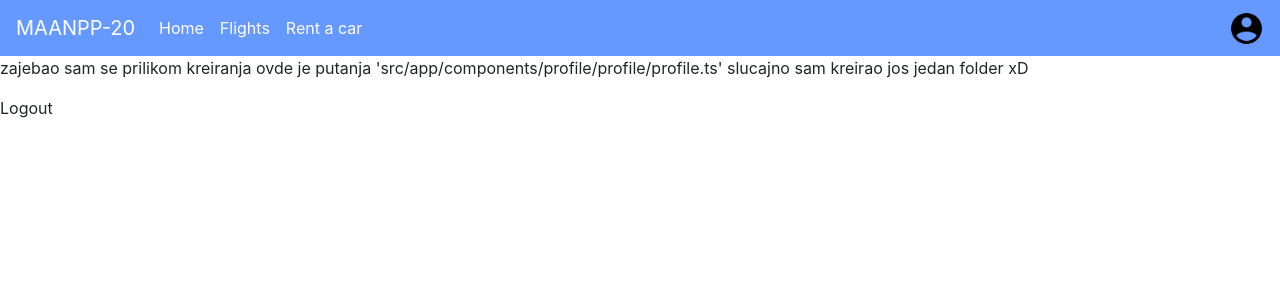
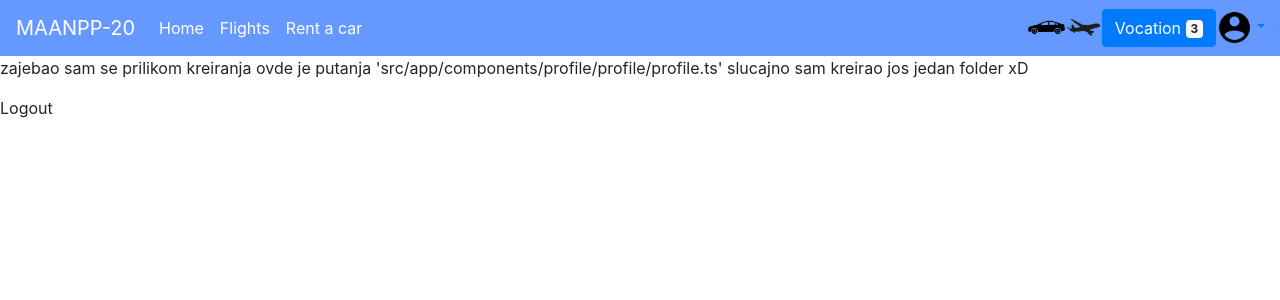
Before and after one commit to Andrej997/PuSGS-Project, an Angular app in the folder web2-Project/: page /profile in a window 1280 px wide. Shown: the top 300 px of the page. Built offline with nearby package versions, Linux system fonts and the light colour scheme; sample sign-in values are in the browser's storage.

Commit message:
Dodao sam samo dropdown koji se prikazuje samo registrovanim korisnicima i opcione button-e koji bi trebalo da vode na rent-a-car/flights servis

```diff
--- a/web2-Project/src/app/components/navbar/navbar.component.html
+++ b/web2-Project/src/app/components/navbar/navbar.component.html
@@ -22,13 +22,64 @@
                     *ngIf='!this.authenticationService.currentUserValue'>Login</a>
             </li>
             <li>
-
               <div class="input-group-prepend" *ngIf='this.authenticationService.currentUserValue'>
-                <a routerLink="/profile">
-                  <img src="\assets\img\user.png"
+                <a href="#"
+                   role="button"
+                   aria-haspopup="true"
+                   aria-expanded="false">
+                  <img src="\assets\img\car-icon-png.png"
+                       height="37"
+                       width="37" >
+                </a>
+                <a href="#"
+                   role="button"
+                   aria-haspopup="true"
+                   aria-expanded="false">
+                  <img src="\assets\img\airplane-icon.png"
+                       height="37"
+                       width="37" >
+                </a>
+                <button type="button" class="btn btn-primary">
+                  Vocation
+                  <span class="badge badge-light">3</span><!--ili mozda da bude slicica pa na nju da se zakaci ovaj badge koji bi predstavljao broj pozivnica, prepustam buraz tebi mastu na volju xD-->
+                  <span class="sr-only">unread messages</span>
+                </button>
+                <div class="dropdown show">
+                  <a class="dropdown-toggle"
+                     href="#"
+                     role="button"
+                     id="dropdownMenuLink"
+                     data-toggle="dropdown"
+                     aria-haspopup="true"
+                     aria-expanded="false">
+                    <img src="\assets\img\user.png"
                      height="37"
                      width="37" >
-                </a>
+                  </a>
+                  <div class="dropdown-menu dropdown-menu-right"
+                       aria-labelledby="dropdownMenuLink">
+                    <a class="dropdown-item"
+                       routerLink="/profile">My profile
+                    </a>
+                    <div class="dropdown-divider"></div>
+                    <a class="dropdown-item"
+                       href="#">My friends
+                    </a>
+                    <a class="dropdown-item"
+                       href="#">My friends
+                    </a>
+                    <a class="dropdown-item"
+                       href="#">My friends
+                    </a>
+                    <div class="dropdown-divider"></div>
+                    <a class="dropdown-item"
+                       (click)="logout()"
+                       style="cursor: pointer;"
+                       href="#">Logout
+                    </a>
+
+                  </div>
+                </div>
               </div>
             </li>
         </ul>
--- a/web2-Project/src/app/components/navbar/navbar.component.ts
+++ b/web2-Project/src/app/components/navbar/navbar.component.ts
@@ -1,5 +1,5 @@
 import { Component, OnInit } from '@angular/core';
-
+import { Router } from '@angular/router';
 import { AuthenticationService } from 'src/app/services/authentication-service/authentication.service';
 
 @Component({
@@ -10,7 +10,8 @@ import { AuthenticationService } from 'src/app/services/authentication-service/a
 export class NavbarComponent implements OnInit {
   imgUrl: string;
 
-  constructor(public authenticationService: AuthenticationService) {
+  constructor(private router: Router,
+              public authenticationService: AuthenticationService) {
     if (this.authenticationService.currentUserValue) {
       this.imgUrl = this.authenticationService.currentUserValue.profileImage;
       console.log(this.imgUrl);
@@ -24,4 +25,9 @@ export class NavbarComponent implements OnInit {
     alert("ss");
   }
 
+  logout() {
+    this.authenticationService.logout();
+    this.router.navigate(['/login']);
+  }
+
 }
--- a/web2-Project/src/app/components/profile/profile/profile.component.ts
+++ b/web2-Project/src/app/components/profile/profile/profile.component.ts
@@ -24,6 +24,6 @@ export class ProfileComponent implements OnInit {
   logout() {
     this.authenticationService.logout();
     this.router.navigate(['/login']);
-}
+  }
 
 }
```
Also changed, not shown: web2-Project/src/assets/img/airplane-icon.png (added), web2-Project/src/assets/img/car-icon-png.png (added).
